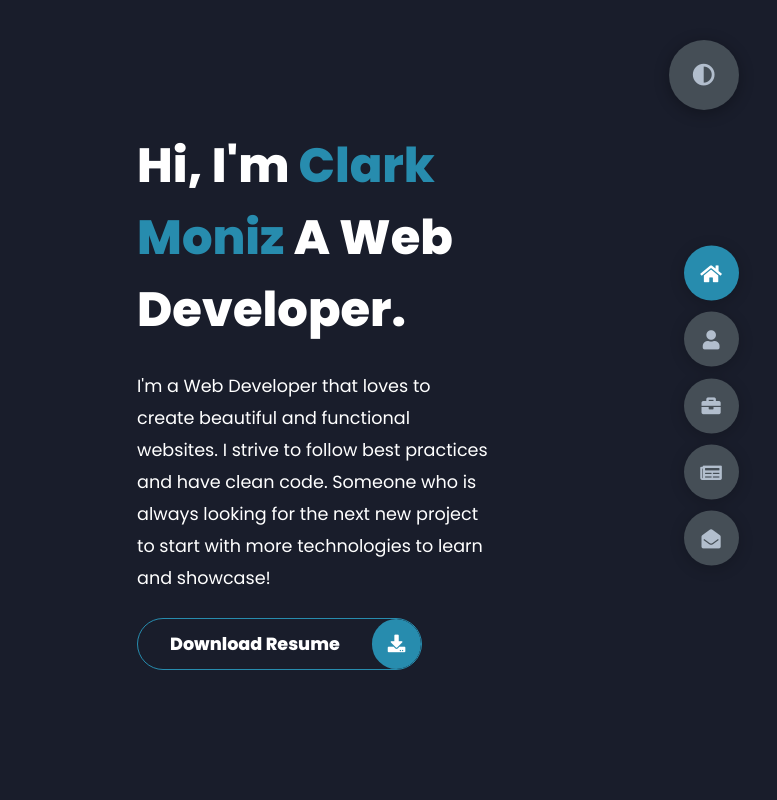
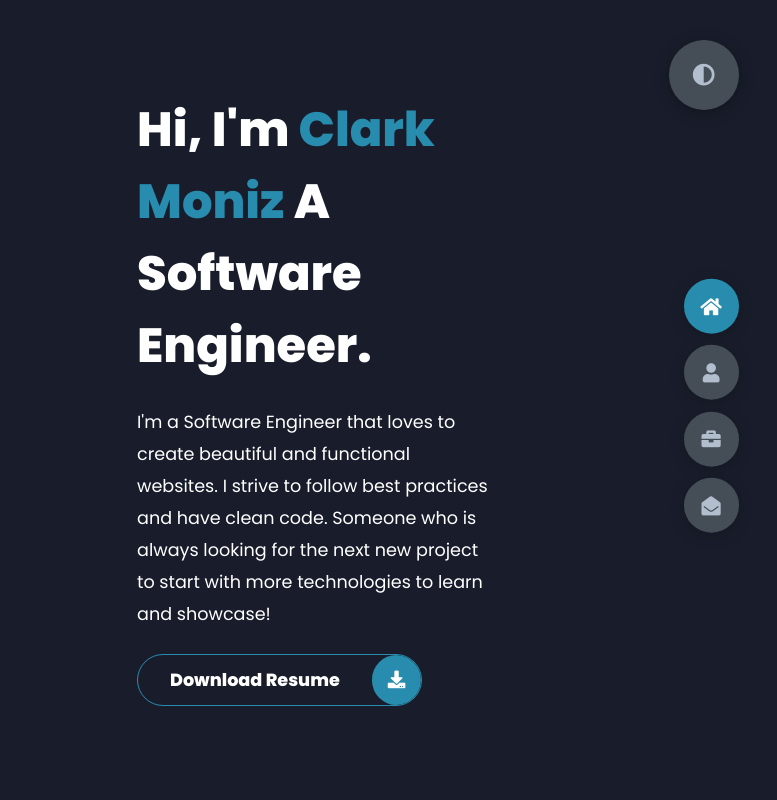
Before and after one commit to clarkmoniz/personal-portfolio, a plain HTML site: page index.html in a window 1280 px wide. Shown: the full height of the page, 503-1280 px from the left. Drawn offline with Linux system fonts and the light colour scheme.

Commit message:
Comment out section:'Blog' until there is actual content to insert

```diff
--- a/index.html
+++ b/index.html
@@ -23,10 +23,10 @@
            <div class="right-header">
                <h1 class="name">
                    Hi, I'm <span>Clark Moniz</span>
-                   A Web Developer.
+                   A Software Engineer.
                </h1>
                <p>
-                    I'm a Web Developer that loves to create beautiful and functional websites.
+                    I'm a Software Engineer that loves to create beautiful and functional websites.
                     I strive to follow best practices and have clean code. Someone who is always
                     looking for the next new project to start with more technologies to learn and
                     showcase!
@@ -248,7 +248,7 @@
                 </div>
             </div>
         </section>
-        <section class="section sec4" id="blogs">
+        <!-- <section class="section sec4" id="blogs">
             <div class="blogs-content">
                 <div class="main-title">
                     <h2>Favorite <span>Blogs</span><span class="bg-text">Favorite Blogs</span></h2>
@@ -328,7 +328,7 @@
                     </div>
                 </div>
             </div>
-        </section>
+        </section> -->
         <section class="section sec5 contact" id="contact">
             <div class="contact-container">
                 <div class="main-title">
@@ -392,7 +392,7 @@
                         </div>
                     </div>
                     <div class="right-contact">
-                        <form action="" class="contact-form">
+                        <form action="mailto:clarkamoniz@gmail.com" method="post" class="contact-form">
                             <div class="input-control i-c-2">
                                 <input type="text" required placeholder="YOUR NAME">
                                 <input type="email" required placeholder="YOUR EMAIL">
@@ -426,9 +426,9 @@
         <div class="control control-3" data-id="portfolio">
             <i class="fas fa-briefcase"></i>
         </div>
-        <div class="control control-4" data-id="blogs">
+        <!-- <div class="control control-4" data-id="blogs">
             <i class="fas fa-newspaper"></i>
-        </div>
+        </div> -->
         <div class="control control-5" data-id="contact">
             <i class="fas fa-envelope-open"></i>
         </div>
```
